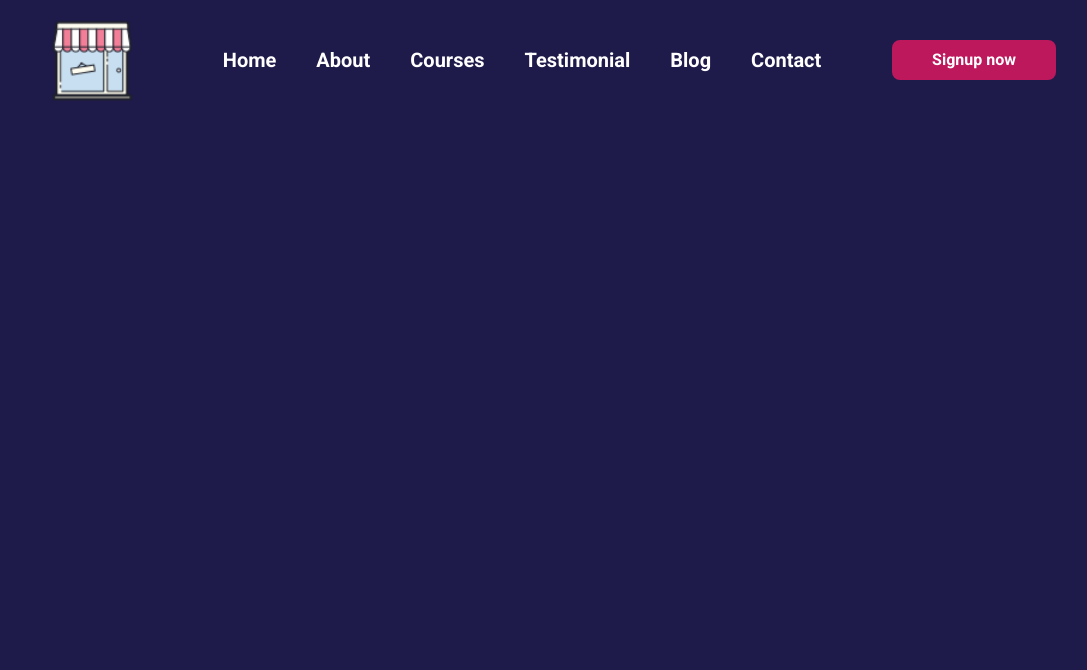
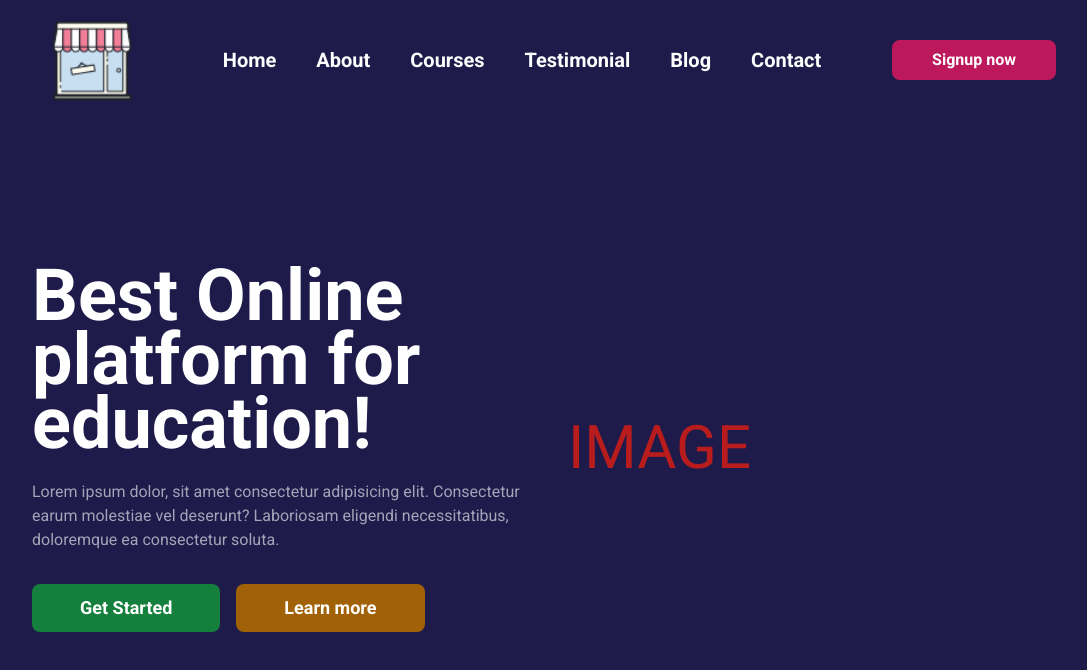
Before and after one commit to Emranhossainshuvo/e-learn, a Next.js app: page / in a window 1280 px wide. Shown: the top 670 px of the page, without its empty margins (96-1183 px from the left). Built offline with nearby package versions, Linux system fonts and the light colour scheme.

Commit message:
hero section title description and button added

```diff
--- a/components/Home/Hero/Hero.tsx
+++ b/components/Home/Hero/Hero.tsx
@@ -1,10 +1,13 @@
+import HeroContent from "./HeroContent";
+import HeroImage from "./HeroImage";
 
 const Hero = () => {
     return (
         <div className="w-full pt-[4vh] md:pt-[12vh] h-screen  bg-indigo-950">
             <div className="flex justify-center flex-col w-4/5 h-full mx-auto">
                 <div className="grid grid-cols-1 lg:grid-cols-2 items-center gap-12">
-
+                    <HeroContent />
+                    <HeroImage />
                 </div>
             </div>
         </div>
--- a/components/Home/Hero/HeroContent.tsx
+++ b/components/Home/Hero/HeroContent.tsx
@@ -2,7 +2,12 @@
 const HeroContent = () => {
     return (
         <div>
-
+            <h1 className="text-3xl sm:text-4xl md:text-5xl lg:text-6xl xl:text-7xl font-bold md:leading-[3rem] lg:leading-[3.5rem] xl:leading-[4rem] text-white">Best Online platform for education!</h1>
+            <p className="mt-6 text-sm md:text-base text-white text-opacity-60">Lorem ipsum dolor, sit amet consectetur adipisicing elit. Consectetur earum molestiae vel deserunt? Laboriosam eligendi necessitatibus, doloremque ea consectetur soluta.</p>
+            <div className="flex mt-8 items-center space-x-4">
+                <button className="md:px-12 md:py-2.5 px-6 py-1.5 text-white font-semibold text-sm md:text-lg transition-all duration-200 rounded-lg bg-green-700 hover:bg-green-900">Get Started</button>
+                <button className="md:px-12 md:py-2.5 px-6 py-1.5 text-white font-semibold text-sm md:text-lg transition-all duration-200 rounded-lg bg-yellow-700 hover:bg-yellow-900">Learn more</button>
+            </div>
         </div>
     );
 };
--- a/components/Home/Hero/HeroImage.tsx
+++ b/components/Home/Hero/HeroImage.tsx
@@ -2,7 +2,7 @@
 const HeroImage = () => {
     return (
         <div>
-
+            IMAGE
         </div>
     );
 };
```
